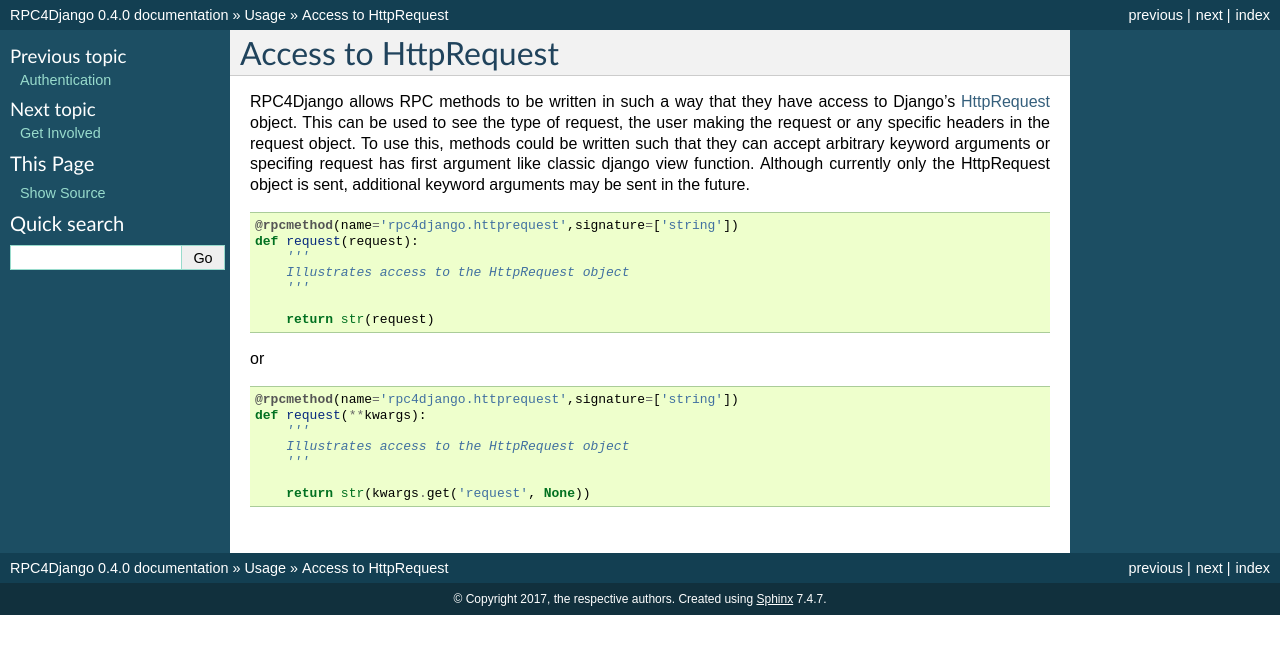
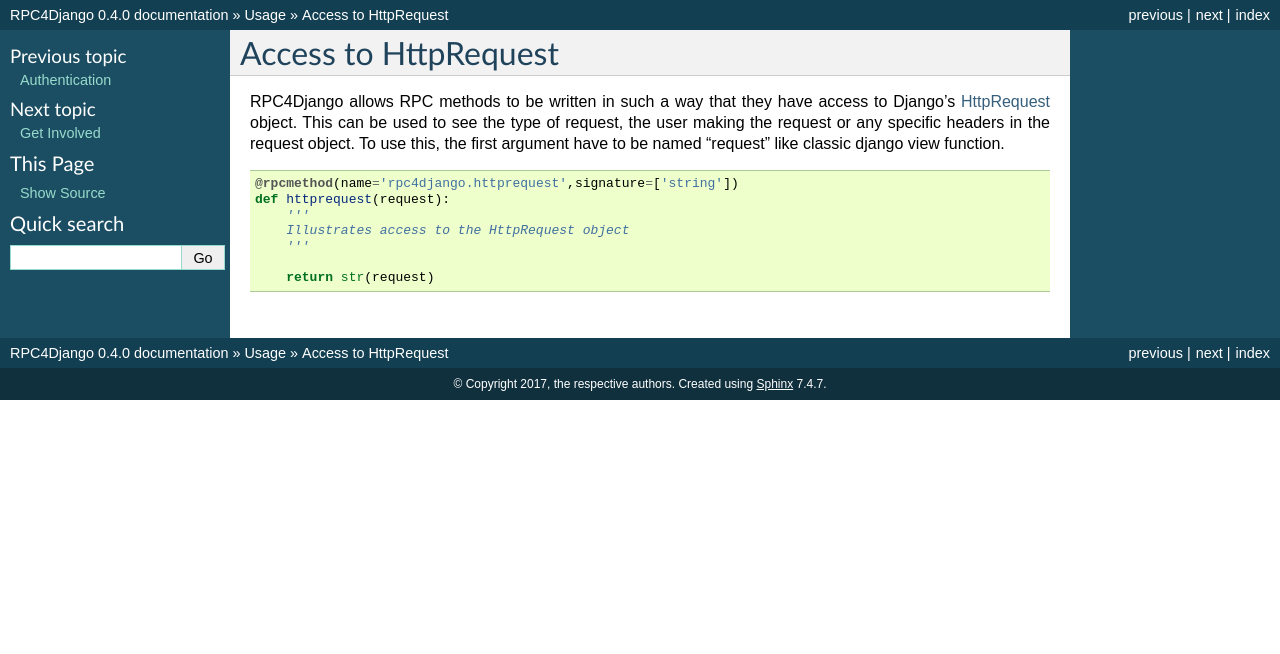
Before and after one commit to rpc4django/rpc4django, a Sphinx documentation site: the page built from docs/usage/request.txt, in a window 1280 px wide. Shown: the top 654 px of the page. Built offline with Sphinx 7.4.7, drawn with Linux system fonts in a browser that asks for light colours.

Commit message:
Update request.txt

```diff
--- a/docs/usage/request.txt
+++ b/docs/usage/request.txt
@@ -4,32 +4,17 @@
 RPC4Django allows RPC methods to be written in such a way that they have
 access to Django's HttpRequest_ object. This can be used
 to see the type of request, the user making the request or any specific
-headers in the request object. To use this, methods could be written such
-that they can accept arbitrary keyword arguments or
-specifing request has first argument like classic django view function.
-Although currently only the HttpRequest object is sent,
-additional keyword arguments may be sent in the future.
+headers in the request object. To use this, the first argument have to be
+named "request" like classic django view function.
 
 .. _HttpRequest: http://docs.djangoproject.com/en/dev/ref/request-response/
 
 ::
 
  @rpcmethod(name='rpc4django.httprequest',signature=['string'])
- def request(request):
+ def httprequest(request):
      '''
      Illustrates access to the HttpRequest object
      '''
 
      return str(request)
-
-or
-
-::
-
- @rpcmethod(name='rpc4django.httprequest',signature=['string'])
- def request(**kwargs):
-     '''
-     Illustrates access to the HttpRequest object
-     '''
-
-     return str(kwargs.get('request', None))
```
